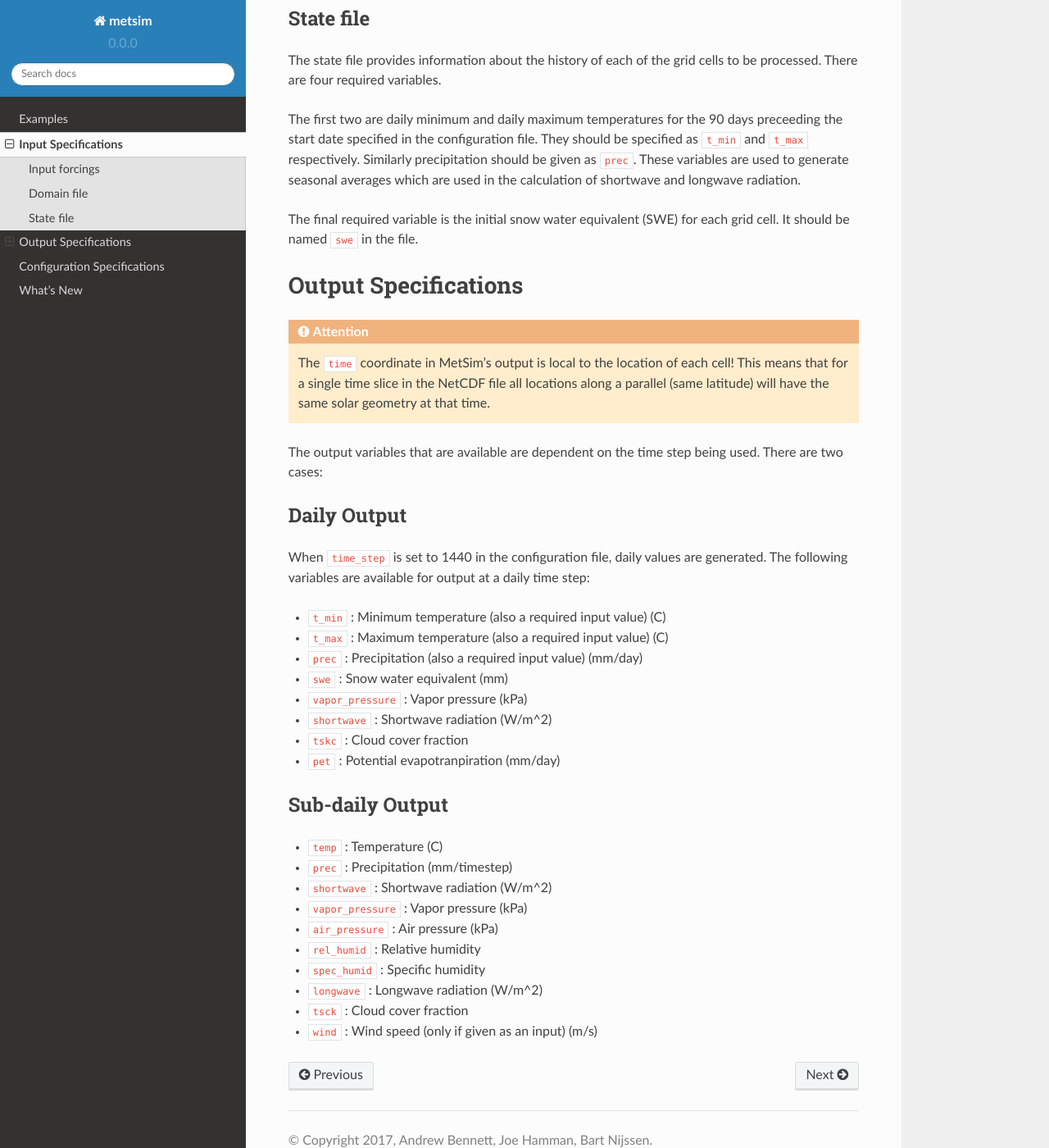
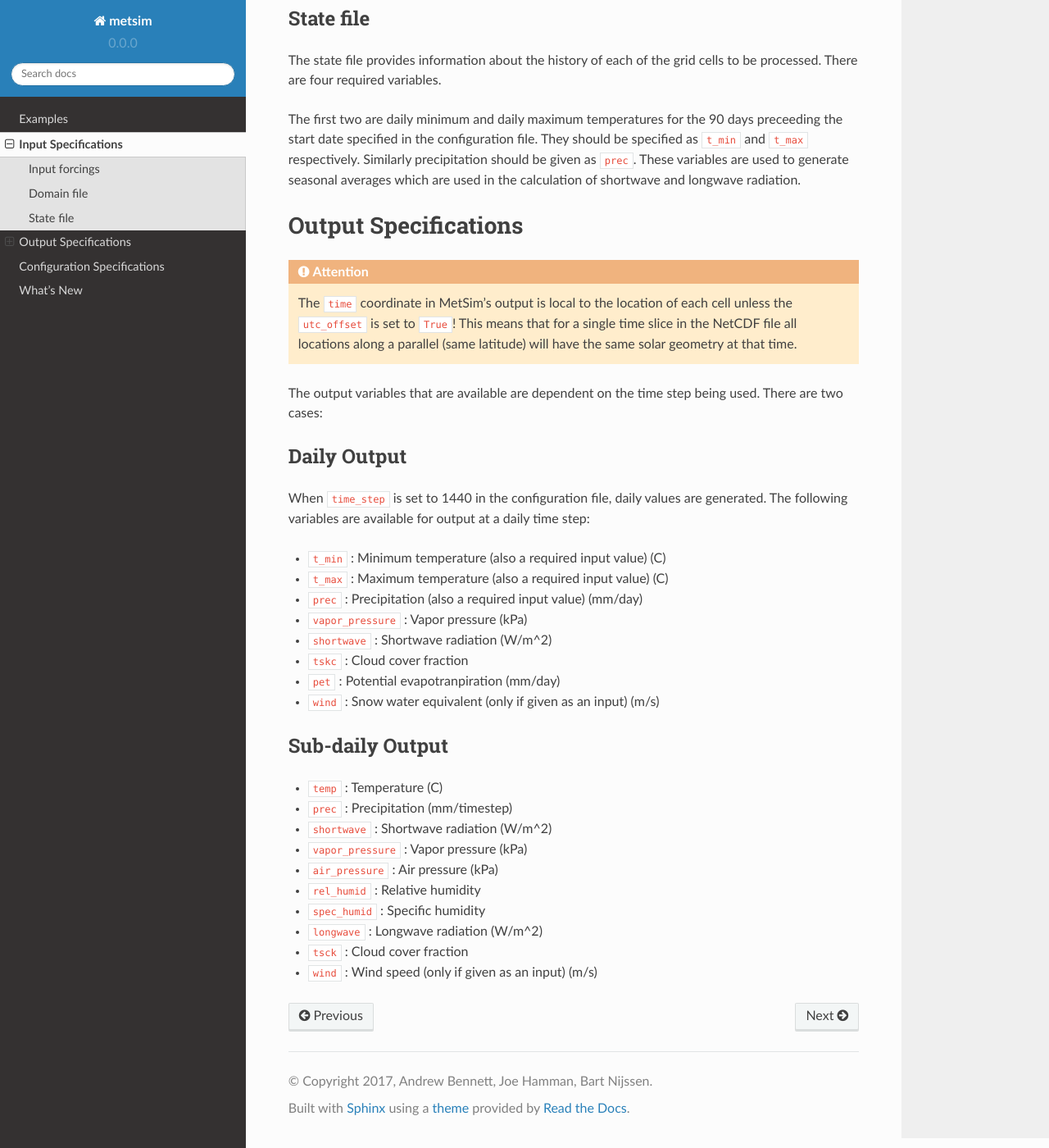
Before and after one commit to UW-Hydro/MetSim, a Sphinx documentation site: the page built from docs/data.rst, in a window 1280 px wide and 1400 px high, scrolled down 947 px. Shown: the whole window at 82% size. Built offline with Sphinx 7.4.7 and the Read the Docs theme 2.0.0, drawn with Linux system fonts in a browser that asks for light colours; pages that are not in the unit, such as notebooks, are missing from menus.

```diff
--- a/docs/configuration.rst
+++ b/docs/configuration.rst
@@ -75,6 +75,11 @@ account when simulating incoming shortwave radiation.  Defaults to ``0``.
 
 ``mtclim_swe_corr :: bool``: Whether to activate MtClim's SWE correction
 algorithm. Default to ``False``.
+
+``utc_offset :: bool``: Whether to use UTC timecode offsets for shifting
+timeseries. Without this option all times should be considered local to
+the gridcell being processed. Large domain runs probably want to set this
+option to ``True``.
 
 ``lw_cloud :: str``: Type of cloud correction to longwave radiation to apply.
 Can be either ``DEFAULT`` or ``CLOUD_DEARDORFF``.  Defaults to
--- a/docs/data.rst
+++ b/docs/data.rst
@@ -49,15 +49,12 @@ specified as ``t_min`` and ``t_max`` respectively. Similarly precipitation
 should be given as ``prec``.  These variables are used to generate seasonal
 averages which are used in the calculation of shortwave and longwave radiation.
 
-The final required variable is the initial snow water equivalent (SWE) for each
-grid cell. It should be named ``swe`` in the file.
-
 Output Specifications
 =====================
 .. ATTENTION::
-    The ``time`` coordinate in MetSim's output is local to the location of each
-    cell! This means that for a single time slice in the NetCDF file all locations
-    along a parallel (same latitude) will have the same solar geometry at that time.
+    The ``time`` coordinate in MetSim's output is local to the location of each cell unless the ``utc_offset`` is set to
+    ``True``! This means that for a single time slice in the NetCDF file all locations along a parallel (same latitude)
+    will have the same solar geometry at that time.
 
 The output variables that are available are dependent on the time step being used.  There are two cases:
 
@@ -71,11 +68,11 @@ step:
 * ``t_min`` : Minimum temperature (also a required input value) (C)
 * ``t_max`` : Maximum temperature (also a required input value) (C)
 * ``prec`` : Precipitation (also a required input value) (mm/day)
-* ``swe`` : Snow water equivalent (mm)
 * ``vapor_pressure`` : Vapor pressure (kPa)
 * ``shortwave`` : Shortwave radiation (W/m^2)
 * ``tskc`` : Cloud cover fraction
 * ``pet`` : Potential evapotranpiration (mm/day)
+* ``wind`` : Snow water equivalent (only if given as an input) (m/s)
 
 Sub-daily Output
 ----------------
--- a/docs/examples.rst
+++ b/docs/examples.rst
@@ -51,7 +51,6 @@ contents are:
     prec = prec
     t_max = t_max
     t_min = t_min
-    swe = swe
 
     [domain_vars]
     lat = lat
--- a/environment.yml
+++ b/environment.yml
@@ -9,3 +9,5 @@ dependencies:
   - numba
   - numpy=1.11.2
   - scipy=0.18.1
+  - dask
+  - toolz
--- a/setup.py
+++ b/setup.py
@@ -14,7 +14,8 @@ setup(name='metsim',
       author_email='bennett.andr@gmail.com',
       packages=['metsim', 'metsim.methods'],
       scripts=['scripts/ms'],
-      install_requires=['xarray', 'numba'],
+      install_requires=['xarray', 'numba', 'numpy', 'pandas',
+                        'dask', 'toolz', 'netCDF4', 'scipy'],
       keywords=['meteorology', 'disaggregation', 'hydrology',
                 'climate', 'mtclim'],
       tests_require=['pytest'],)
```
Also changed, not shown: 1 other file.
